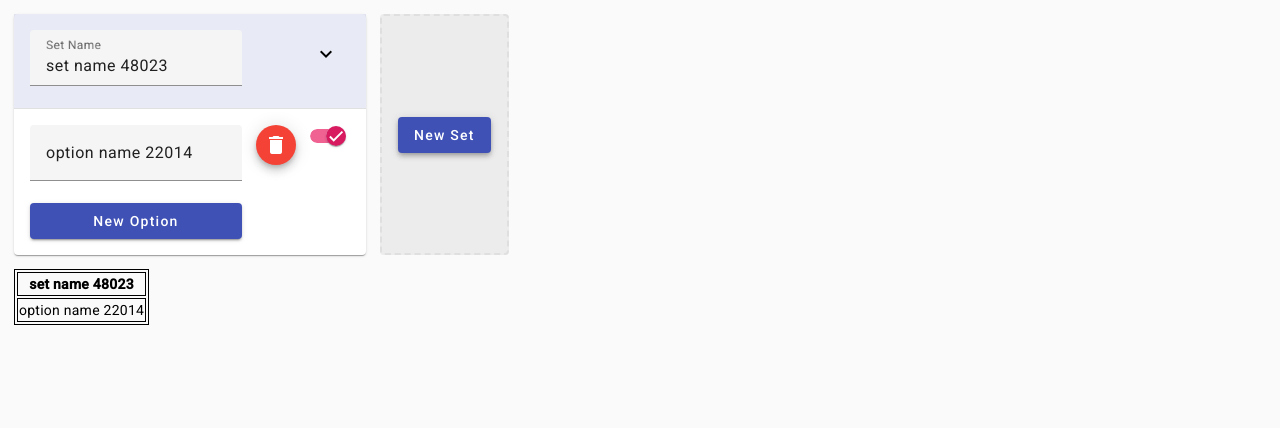
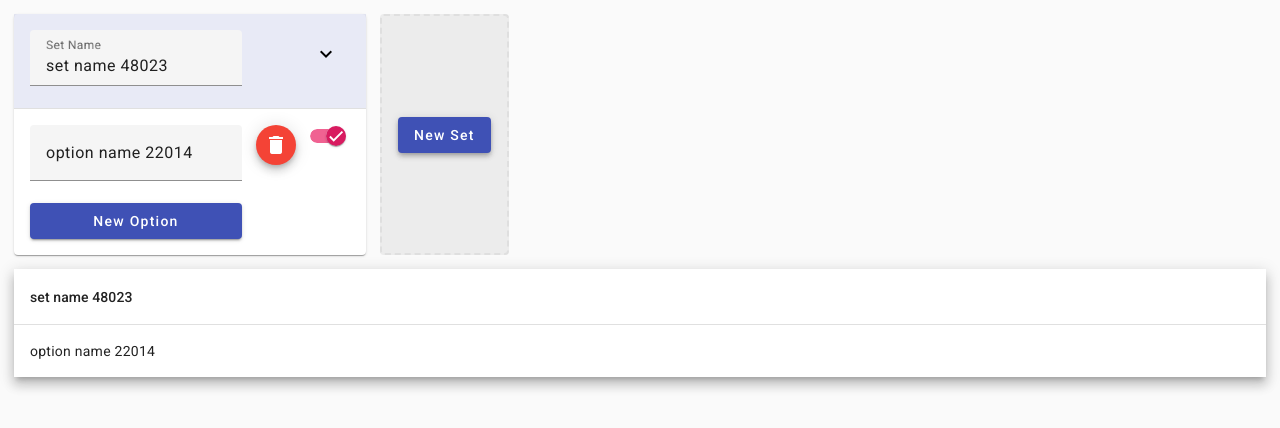
Before and after one commit to michael-dean-haynie/set-combos, an Angular app: page / in a window 1280 px wide. Both pictures are taken after a click on the button "New Set". Shown: the top 428 px of the page. Built offline with nearby package versions, Linux system fonts and the light colour scheme.

Commit message:
convert table to angular material

```diff
--- a/src/app/app.component.html
+++ b/src/app/app.component.html
@@ -1,3 +1,4 @@
 <app-option-sets-form (valueChanges)="handleFormChanges($event)"></app-option-sets-form>
 <div class="spacer"></div>
 <app-combos-table [dataModel]="dataModel"></app-combos-table>
+<div class="spacer"></div>
--- a/src/app/app.module.ts
+++ b/src/app/app.module.ts
@@ -19,6 +19,7 @@ import {MatAutocompleteModule} from '@angular/material/autocomplete';
 import {MatSelectModule} from '@angular/material/select';
 import {MatDividerModule} from '@angular/material/divider';
 import {MatButtonToggleModule} from '@angular/material/button-toggle';
+import {MatTableModule} from '@angular/material/table';
 
 @NgModule({
   declarations: [
@@ -41,7 +42,8 @@ import {MatButtonToggleModule} from '@angular/material/button-toggle';
     MatAutocompleteModule,
     MatSelectModule,
     MatDividerModule,
-    MatButtonToggleModule
+    MatButtonToggleModule,
+    MatTableModule
   ],
   providers: [],
   bootstrap: [AppComponent]
--- a/src/app/components/combos-table/combos-table.component.html
+++ b/src/app/components/combos-table/combos-table.component.html
@@ -1,16 +1,38 @@
-<table *ngIf="dataModel?.optionSets">
-  <thead>
-    <tr>
-      <th *ngFor="let colName of colNames">
-        {{colName}}
-      </th>
-    </tr>
-  </thead>
-  <tbody>
-    <tr *ngFor="let combo of combos">
-      <td *ngFor="let colName of colNames">
-        {{combo[getSetIdByName(colName)].optName}}
-      </td>
-    </tr>
-  </tbody>
-</table>
+<div *ngIf="data.length" class="mat-elevation-z8">
+  <table mat-table [dataSource]="data">
+
+    <ng-container [matColumnDef]="column" *ngFor="let column of displayedColumns">
+      <th mat-header-cell *matHeaderCellDef> {{column}} </th>
+      <td mat-cell *matCellDef="let combo"> {{combo[getSetIdByName(column)]?.optName}} </td>
+    </ng-container>
+
+    <tr mat-header-row *matHeaderRowDef="displayedColumns"></tr>
+    <tr mat-row *matRowDef="let row; columns: displayedColumns;"></tr>
+  </table>
+
+<!--  <mat-paginator [pageSizeOptions]="[5, 10, 20]"-->
+<!--                 showFirstLastButtons-->
+<!--                 aria-label="Select page of periodic elements">-->
+<!--  </mat-paginator>-->
+</div>
+
+
+
+
+
+<!--<table *ngIf="dataModel?.optionSets" class="mine">-->
+<!--  <thead>-->
+<!--    <tr>-->
+<!--      <th *ngFor="let colName of colNames">-->
+<!--        {{colName}}-->
+<!--      </th>-->
+<!--    </tr>-->
+<!--  </thead>-->
+<!--  <tbody>-->
+<!--    <tr *ngFor="let combo of combos">-->
+<!--      <td *ngFor="let colName of colNames">-->
+<!--        {{combo[getSetIdByName(colName)]?.optName}}-->
+<!--      </td>-->
+<!--    </tr>-->
+<!--  </tbody>-->
+<!--</table>-->
--- a/src/app/components/combos-table/combos-table.component.scss
+++ b/src/app/components/combos-table/combos-table.component.scss
@@ -1,3 +1,3 @@
-* {
+.mine * {
   border: 1px solid black;
 }
--- a/src/app/components/combos-table/combos-table.component.ts
+++ b/src/app/components/combos-table/combos-table.component.ts
@@ -8,6 +8,26 @@ export interface ComboColumn {
   setName: string;
 }
 
+export interface PeriodicElement {
+  name: string;
+  position: number;
+  weight: number;
+  symbol: string;
+}
+
+const ELEMENT_DATA: PeriodicElement[] = [
+  {position: 1, name: 'Hydrogen', weight: 1.0079, symbol: 'H'},
+  {position: 2, name: 'Helium', weight: 4.0026, symbol: 'He'},
+  {position: 3, name: 'Lithium', weight: 6.941, symbol: 'Li'},
+  {position: 4, name: 'Beryllium', weight: 9.0122, symbol: 'Be'},
+  {position: 5, name: 'Boron', weight: 10.811, symbol: 'B'},
+  {position: 6, name: 'Carbon', weight: 12.0107, symbol: 'C'},
+  {position: 7, name: 'Nitrogen', weight: 14.0067, symbol: 'N'},
+  {position: 8, name: 'Oxygen', weight: 15.9994, symbol: 'O'},
+  {position: 9, name: 'Fluorine', weight: 18.9984, symbol: 'F'},
+  {position: 10, name: 'Neon', weight: 20.1797, symbol: 'Ne'},
+];
+
 @Component({
   selector: 'app-combos-table',
   templateUrl: './combos-table.component.html',
@@ -16,8 +36,12 @@ export interface ComboColumn {
 export class CombosTableComponent implements OnChanges {
   @Input() dataModel: DataModel|undefined;
 
+  displayedColumns: string[] = [];
+  data: Combo[] = [];
+
   combos: Combo[] = []
   private setNamesToIdsMap = new Map<string, string>();
+
 
   constructor(
     private comboService: ComboService
@@ -36,6 +60,12 @@ export class CombosTableComponent implements OnChanges {
         this.setNamesToIdsMap.set(combo[key].setName, key);
       });
     }
+
+    // FOR NEW TABLE
+    this.data = [];
+    this.displayedColumns = [];
+    this.data = this.combos;
+    this.displayedColumns = this.colNames;
   }
 
   get colNames(): string[] {
```
